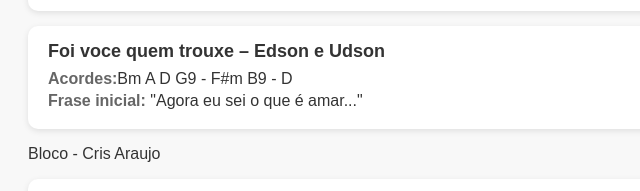
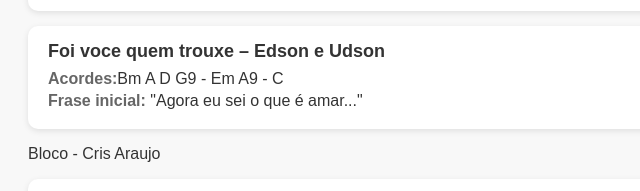
Before and after one commit to pgautomacaorpa/repositorio-solo, a plain HTML site: page index.html in a window 1280 px wide. Shown: the part 589-780 px from the top of the page, 0-640 px from the left. Drawn offline with Linux system fonts and the light colour scheme.

Commit message:
atualizacao

```diff
--- a/index.html
+++ b/index.html
@@ -82,7 +82,7 @@
 
  <div class="musica">
     <div class="titulo">Foi voce quem trouxe – Edson e Udson</div>
-    <div class="acordes"><span class="label">Acordes:</span>Bm A D G9 - F#m B9 - D </div>
+    <div class="acordes"><span class="label">Acordes:</span>Bm A D G9 - Em A9 - C </div>
     <div class="frase"><span class="label">Frase inicial:</span> "Agora eu sei o que é amar..."</div>
 </div>
 
```
